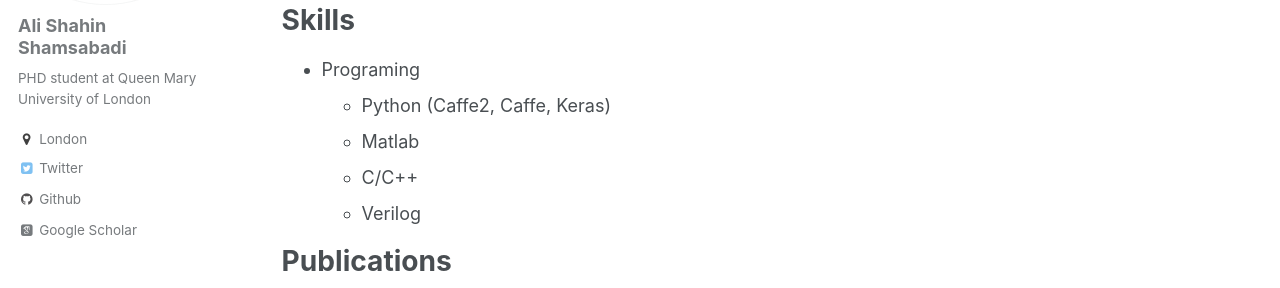
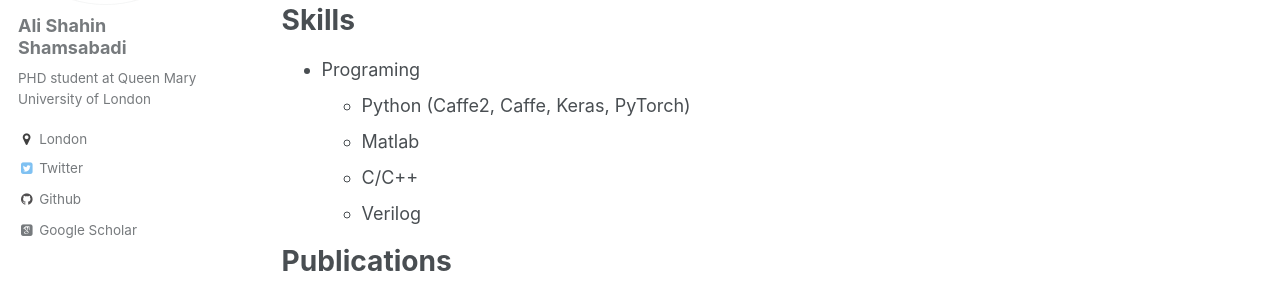
Before and after one commit to AliShahin/AliShahin.github.io, a Jekyll site: the page built from _pages/cv.md, in a window 1280 px wide and 900 px high, scrolled down 365 px. Shown: the part 165-453 px from the top of the window. Built offline with Jekyll 4.4.1, drawn with Linux system fonts in a browser that asks for light colours; some web fonts are replaced.

Commit message:
Update cv.md

```diff
--- a/_pages/cv.md
+++ b/_pages/cv.md
@@ -26,7 +26,7 @@ Work experience
 Skills
 ======
 * Programing
-  * Python (Caffe2, Caffe, Keras)
+  * Python (Caffe2, Caffe, Keras, PyTorch)
   * Matlab
   * C/C++
   * Verilog
```
